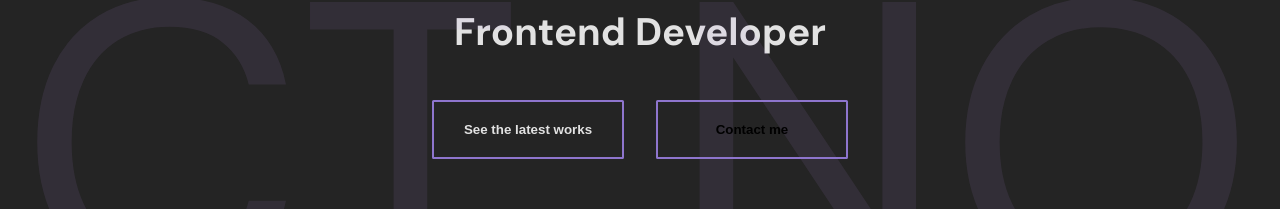
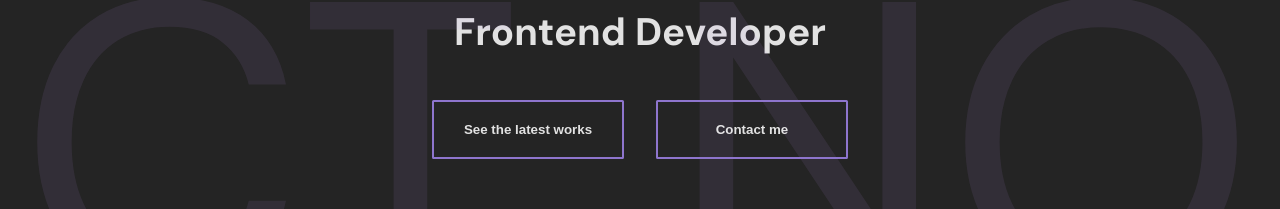
Before and after one commit to larissioana/myPortfolio, a React (Vite) app: page / in a window 1280 px wide. Shown: the part 474-683 px from the top of the page. Built offline with nearby package versions, Linux system fonts and the light colour scheme.

Commit message:
color added to buttons

```diff
--- a/src/index.css
+++ b/src/index.css
@@ -16,6 +16,10 @@ a
 {
  text-decoration: none;
  color: rgba(255, 255, 255, 0.87);
+}
+
+button{
+  color: rgba(255, 255, 255, 0.87);
 }
 
 html
```
